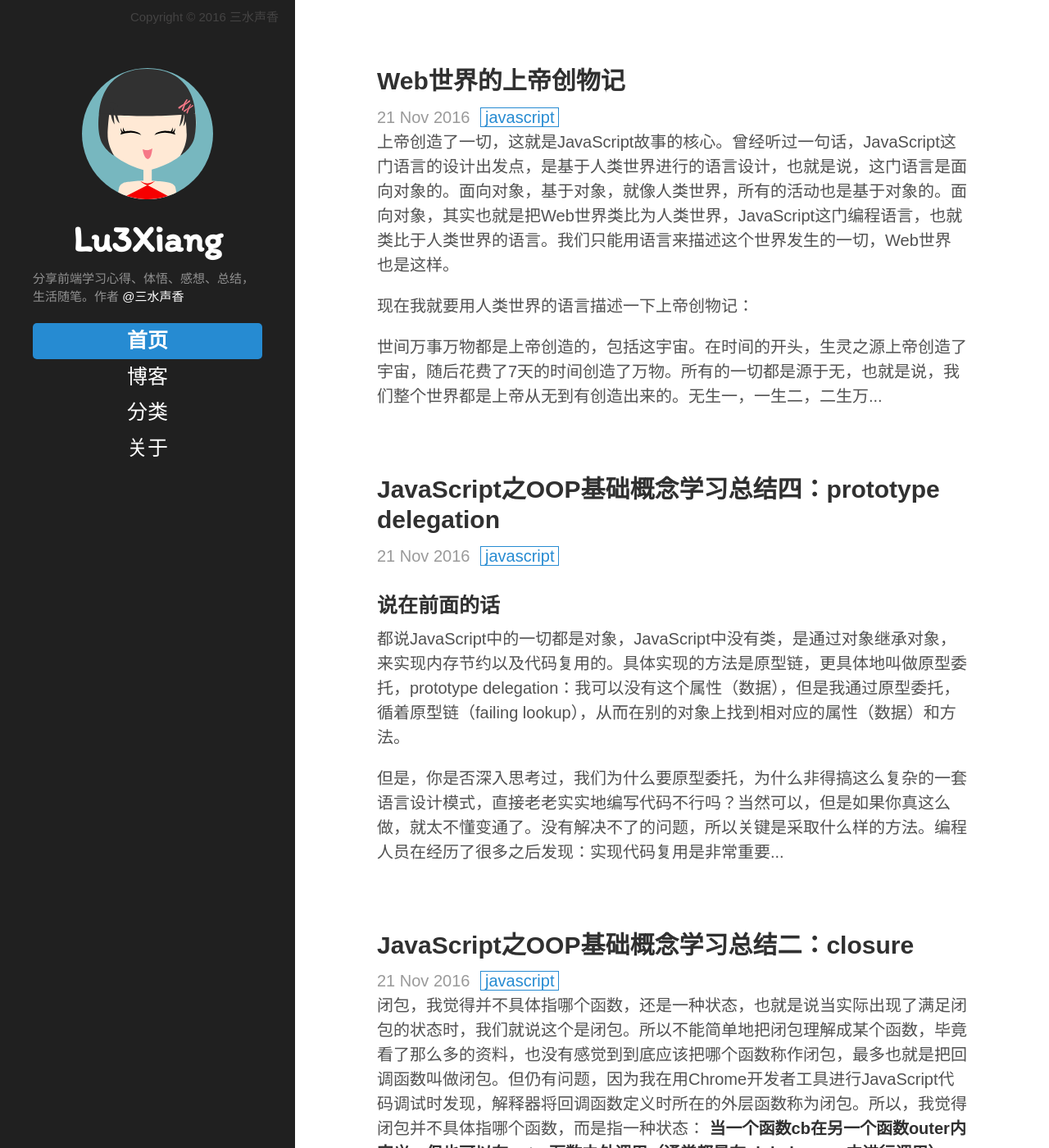
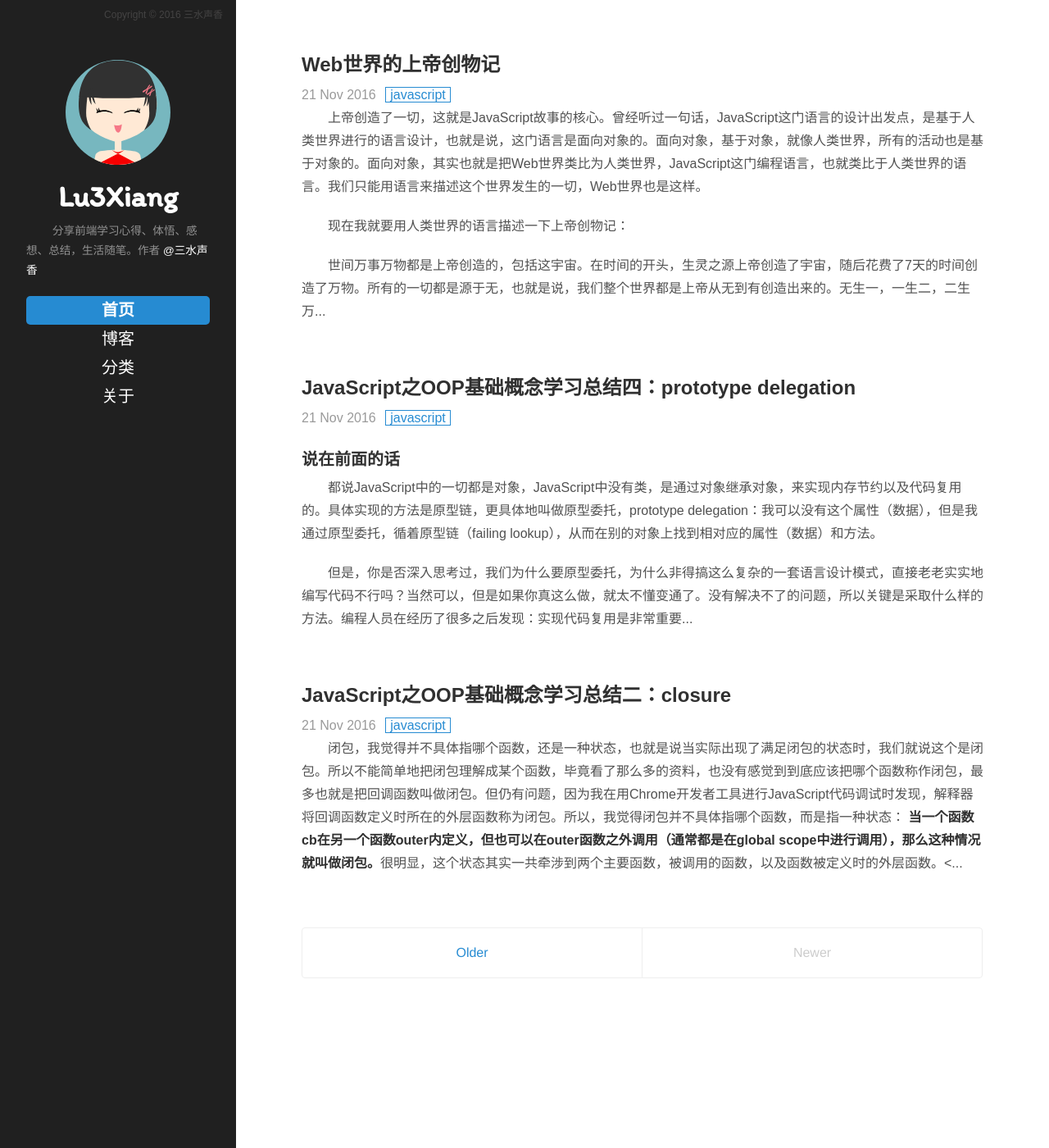
Before and after one commit to gaoshu883/gaoshu883.github.io, a Jekyll site: the page built from index.html, in a window 1280 px wide and 1400 px high. Shown: the whole window at 82% size. Built offline with Jekyll 4.4.1, drawn with Linux system fonts in a browser that asks for light colours; the list of posts is cut into pages by our own code; comment, search, counter and statistics services are not loaded.

Commit message:
Modify website styles

```diff
--- a/_includes/pagination.html
+++ b/_includes/pagination.html
@@ -1,21 +1,16 @@
-{% if paginator.total_pages > 1 %}
-<nav class="pagination" role="pagination">
-  <ul>
-    {% assign url = site.baseurl | append: "/blog/" %}
-    {% if paginator.previous_page %}
-      {% if paginator.previous_page > 1 %}
-        {% assign prev = 'page/' | append: paginator.previous_page %}
-      {% endif %}
-      <li><a class="prev btn btn-ghost" href="{{ url | append: prev }}" title="Articles new">&laquo; Prev</a></li>
+<div class="pagination">
+  {% if paginator.next_page %}
+    <a class="pagination-item older" href="{{ site.baseurl }}page{{paginator.next_page}}">Older</a>
+  {% else %}
+    <span class="pagination-item older">Older</span>
+  {% endif %}
+  {% if paginator.previous_page %}
+    {% if paginator.page == 2 %}
+      <a class="pagination-item newer" href="{{ site.baseurl }}">Newer</a>
     {% else %}
-      <li><span class="prev btn btn-ghost disabled">&laquo; Prev</span></li>
+      <a class="pagination-item newer" href="{{ site.baseurl }}page{{paginator.previous_page}}">Newer</a>
     {% endif %}
-    <li><span class="page-number">Page {{paginator.page}} of {{paginator.total_pages}}</span></li>
-    {% if paginator.next_page %}
-      <li><a class="next btn btn-ghost" href="{{ url | append: 'page/' | append: paginator.next_page }}" title="Articles old">Next &raquo;</a></li>
-    {% else %}
-      <li><span class="next btn btn-ghost disabled">Next &raquo;</span></li>
-    {% endif %}
-  </ul>
-</nav>
-{% endif %}
+  {% else %}
+    <span class="pagination-item newer">Newer</span>
+  {% endif %}
+</div>
--- a/_layouts/post.html
+++ b/_layouts/post.html
@@ -3,6 +3,7 @@ layout: default
 ---
 
 <div class="post" id="post">
+  <div class="post-header">
     <h1 class="post-title">{{ page.title }}</h1>
     <span class="post-date">{{ page.date | date_to_string }}</span>
     <span class="post-category">
@@ -10,6 +11,7 @@ layout: default
         <a href="{{ site.baseurl | append: '2_category.html#' | append: category }}">{{ category }} </a>
       {% endfor %}
     </span>
+  </div>
   <div class="post-content">
     {{ content }}
   </div>
--- a/index.html
+++ b/index.html
@@ -23,19 +23,4 @@ title: Home
   {% endfor %}
 </div>
 
-<div class="pagination">
-  {% if paginator.next_page %}
-    <a class="pagination-item older" href="{{ site.baseurl }}page{{paginator.next_page}}">Older</a>
-  {% else %}
-    <span class="pagination-item older">Older</span>
-  {% endif %}
-  {% if paginator.previous_page %}
-    {% if paginator.page == 2 %}
-      <a class="pagination-item newer" href="{{ site.baseurl }}">Newer</a>
-    {% else %}
-      <a class="pagination-item newer" href="{{ site.baseurl }}page{{paginator.previous_page}}">Newer</a>
-    {% endif %}
-  {% else %}
-    <span class="pagination-item newer">Newer</span>
-  {% endif %}
-</div>
+{% include pagination.html %}
--- a/public/css/hyde.css
+++ b/public/css/hyde.css
@@ -37,11 +37,6 @@ html {
 @media (min-width: 48em) {
   html {
     font-size: 16px;
-  }
-}
-@media (min-width: 58em) {
-  html {
-    font-size: 20px;
   }
 }
 
@@ -156,7 +151,6 @@ html {
 
 @media (min-width: 48em) {
   .content {
-    max-width: 38rem;
     margin-left: 20rem;
     margin-right: 2rem;
   }
--- a/public/css/poole.css
+++ b/public/css/poole.css
@@ -50,12 +50,7 @@ body {
 html {
   font-family: "Helvetica Neue", Helvetica, Arial, sans-serif;
   font-size: 16px;
-  line-height: 1.5;
-}
-@media (min-width: 38em) {
-  html {
-    font-size: 20px;
-  }
+  line-height: 1.75;
 }
 
 body {
@@ -105,7 +100,8 @@ h4, h5, h6 {
 /* Body text */
 p {
   margin-top: 0;
-  margin-bottom: 1rem;
+  margin-bottom: 1.25rem;
+  text-indent: 2rem;
 }
 
 strong {
@@ -261,7 +257,7 @@ tbody tr:nth-child(odd) th {
  */
 
 .lead {
-  font-size: 0.75rem;
+  font-size: 0.85rem;
   font-weight: 300;
 }
 
@@ -288,7 +284,6 @@ tbody tr:nth-child(odd) th {
  */
 
 .container {
-  max-width: 38rem;
   padding-left:  1rem;
   padding-right: 1rem;
   margin-left:  auto;
@@ -376,7 +371,7 @@ tbody tr:nth-child(odd) th {
 
 /*Meta data about post content*/
 .post-content {
-  margin-top: 15px;
+  margin-top: 30px;
 }
 
 /* Related posts */
```
Lines whose indentation alone changed are shown as unchanged.
